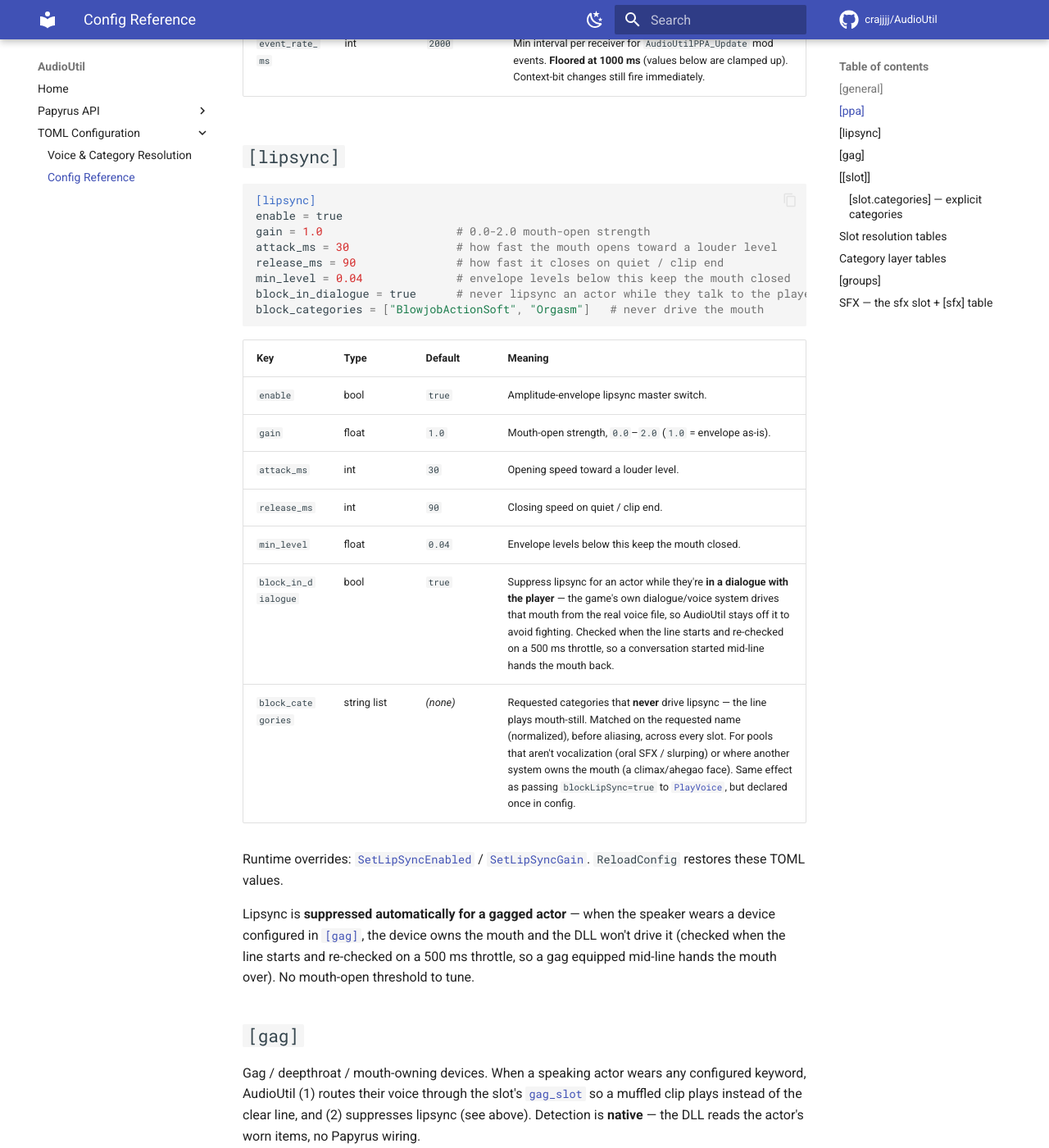
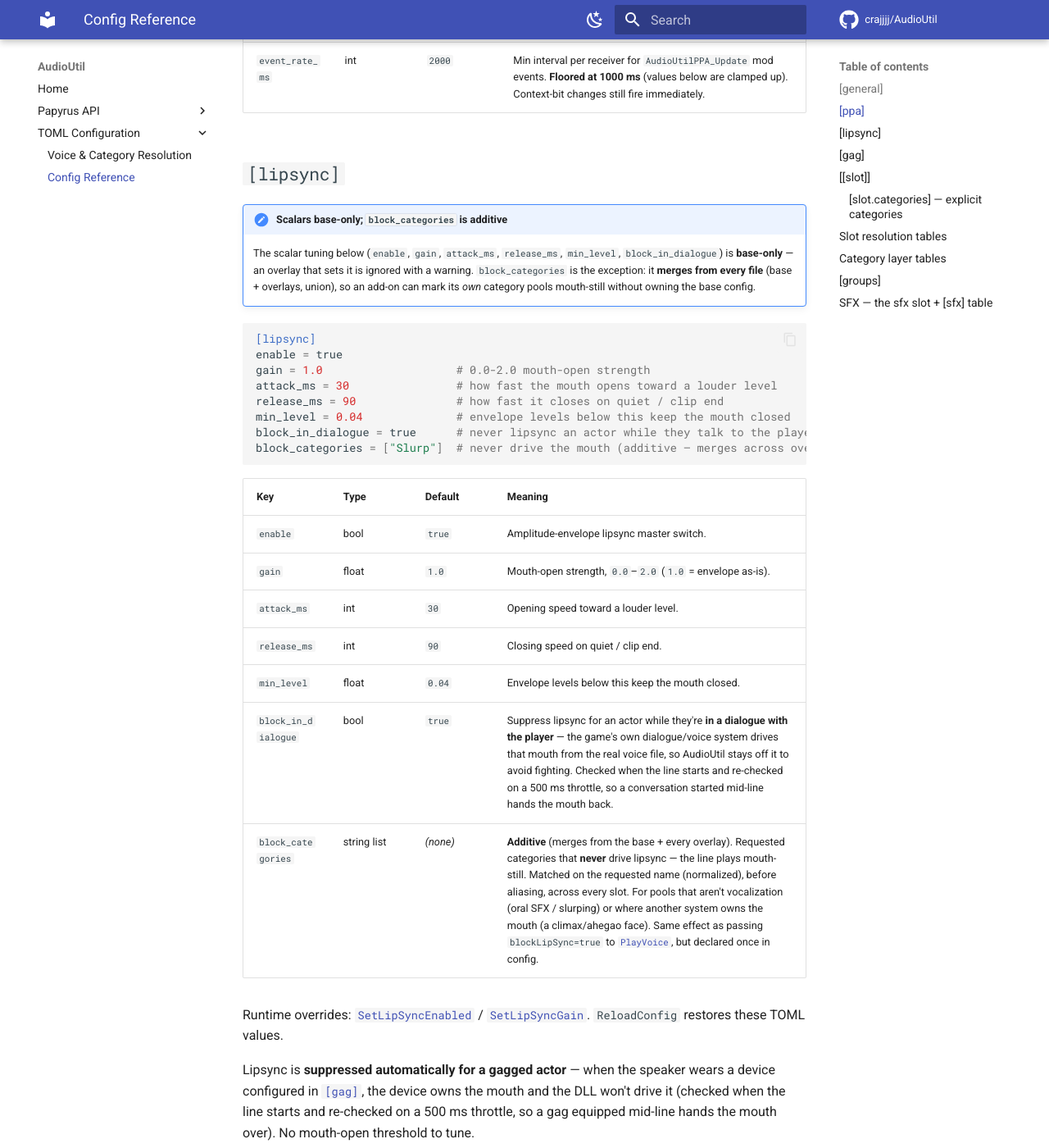
Before and after one commit to crajjjj/AudioUtil, an MkDocs documentation site: the page built from docs/config/reference.md, in a window 1280 px wide and 1400 px high, scrolled down 1865 px. Shown: the whole window at 82% size. Built offline with MkDocs 1.6.1 and Material for MkDocs 9.7.7, drawn with Linux system fonts in a browser that asks for light colours; comment, search, counter and statistics services are not loaded; some of the changed text lies outside the part shown.

Commit message:
Make [lipsync] block_categories additive; tidy default toml wording
block_categories is content data (an add-on's own mouth-still category
pools), so like [gag].keywords it now merges from the base plus every
config\*.toml overlay instead of being base-only. The [lipsync] scalar
tuning stays base-only; an overlay that sets a scalar is warned and
ignored, but its block_categories still merge.

Also drop the "deepthroat"/"Orgasm" example wording from the neutral base
toml (comment/example text only, no behavior change).

````diff
--- a/docs/config/reference.md
+++ b/docs/config/reference.md
@@ -7,7 +7,7 @@ Paths written `'Sound\...'` are **Data-relative**. Single-quoted TOML literal st
 ## `[general]`
 
 !!! warning "Base-only section"
-    `[general]` (along with `[ppa]`, `[lipsync]`, and the `[gag]` `enable`/`default_category` toggles) is a **global** section, read **only from the base `AudioUtil.toml`**. If a `config\*.toml` overlay sets any of these, it is ignored with a warning in `AudioUtil.log`. See [the merge rules](index.md).
+    `[general]` (along with `[ppa]`, the `[lipsync]` scalar tuning, and the `[gag]` `enable`/`default_category` toggles) is a **global** section, read **only from the base `AudioUtil.toml`**. If a `config\*.toml` overlay sets any of these, it is ignored with a warning in `AudioUtil.log`. The two **additive** exceptions inside those tables — `[lipsync] block_categories` and `[gag] keywords` — *do* merge from every file. See [the merge rules](index.md).
 
 ```toml
 [general]
@@ -50,6 +50,9 @@ event_rate_ms = 2000
 
 ## `[lipsync]`
 
+!!! note "Scalars base-only; `block_categories` is additive"
+    The scalar tuning below (`enable`, `gain`, `attack_ms`, `release_ms`, `min_level`, `block_in_dialogue`) is **base-only** — an overlay that sets it is ignored with a warning. `block_categories` is the exception: it **merges from every file** (base + overlays, union), so an add-on can mark its *own* category pools mouth-still without owning the base config.
+
 ```toml
 [lipsync]
 enable = true
@@ -58,7 +61,7 @@ attack_ms = 30                # how fast the mouth opens toward a louder level
 release_ms = 90               # how fast it closes on quiet / clip end
 min_level = 0.04              # envelope levels below this keep the mouth closed
 block_in_dialogue = true      # never lipsync an actor while they talk to the player
-block_categories = ["BlowjobActionSoft", "Orgasm"]   # never drive the mouth
+block_categories = ["Slurp"]  # never drive the mouth (additive — merges across overlays)
 ```
 
 | Key | Type | Default | Meaning |
@@ -69,7 +72,7 @@ block_categories = ["BlowjobActionSoft", "Orgasm"]   # never drive the mouth
 | `release_ms` | int | `90` | Closing speed on quiet / clip end. |
 | `min_level` | float | `0.04` | Envelope levels below this keep the mouth closed. |
 | `block_in_dialogue` | bool | `true` | Suppress lipsync for an actor while they're **in a dialogue with the player** — the game's own dialogue/voice system drives that mouth from the real voice file, so AudioUtil stays off it to avoid fighting. Checked when the line starts and re-checked on a 500 ms throttle, so a conversation started mid-line hands the mouth back. |
-| `block_categories` | string list | *(none)* | Requested categories that **never** drive lipsync — the line plays mouth-still. Matched on the requested name (normalized), before aliasing, across every slot. For pools that aren't vocalization (oral SFX / slurping) or where another system owns the mouth (a climax/ahegao face). Same effect as passing `blockLipSync=true` to [`PlayVoice`](../api/audioutil.md#playvoice), but declared once in config. |
+| `block_categories` | string list | *(none)* | **Additive** (merges from the base + every overlay). Requested categories that **never** drive lipsync — the line plays mouth-still. Matched on the requested name (normalized), before aliasing, across every slot. For pools that aren't vocalization (oral SFX / slurping) or where another system owns the mouth (a climax/ahegao face). Same effect as passing `blockLipSync=true` to [`PlayVoice`](../api/audioutil.md#playvoice), but declared once in config. |
 
 Runtime overrides: [`SetLipSyncEnabled`](../api/audioutil.md#setlipsyncenabled-islipsyncenabled) / [`SetLipSyncGain`](../api/audioutil.md#setlipsyncgain). `ReloadConfig` restores these TOML values.
 
````
Also changed, not shown: CLAUDE.md (+1 -1 lines), docs/config/index.md (+2 -2 lines), 3 other files.
